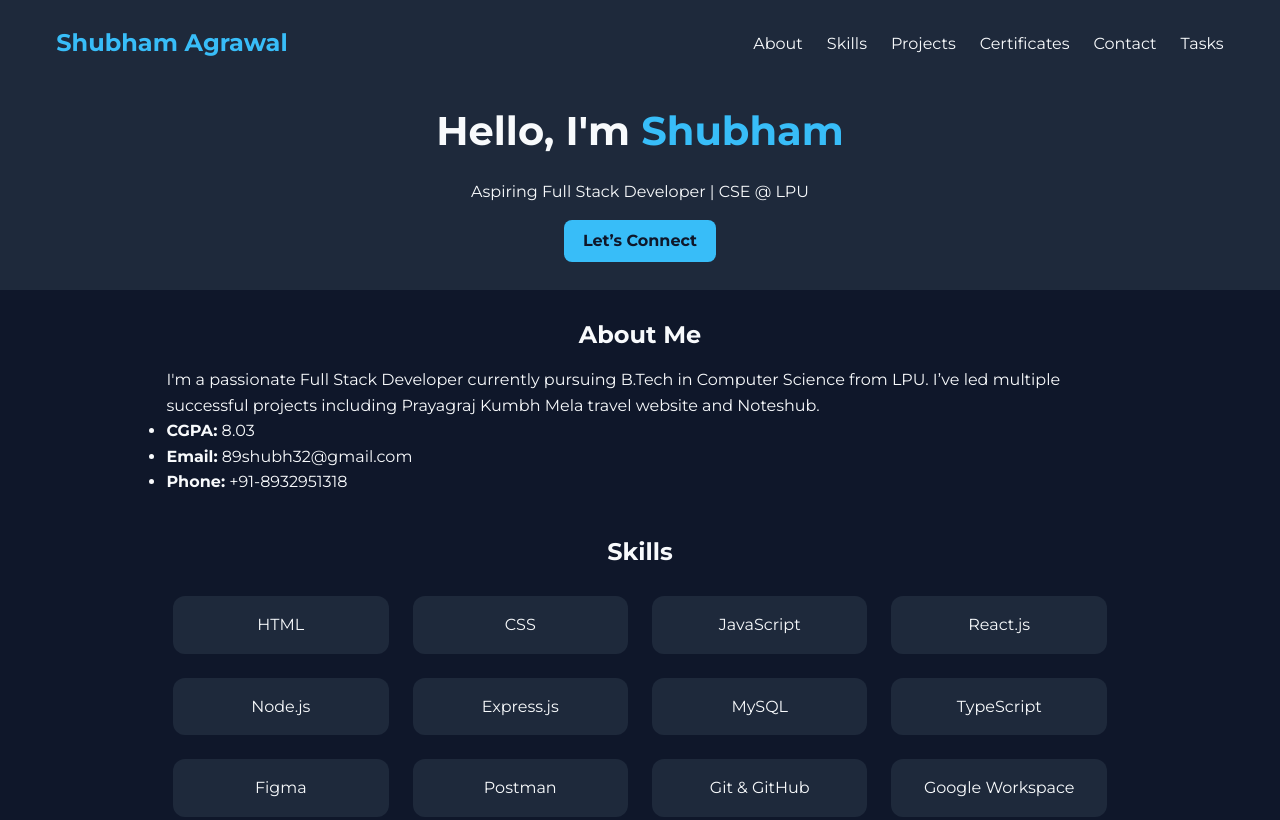
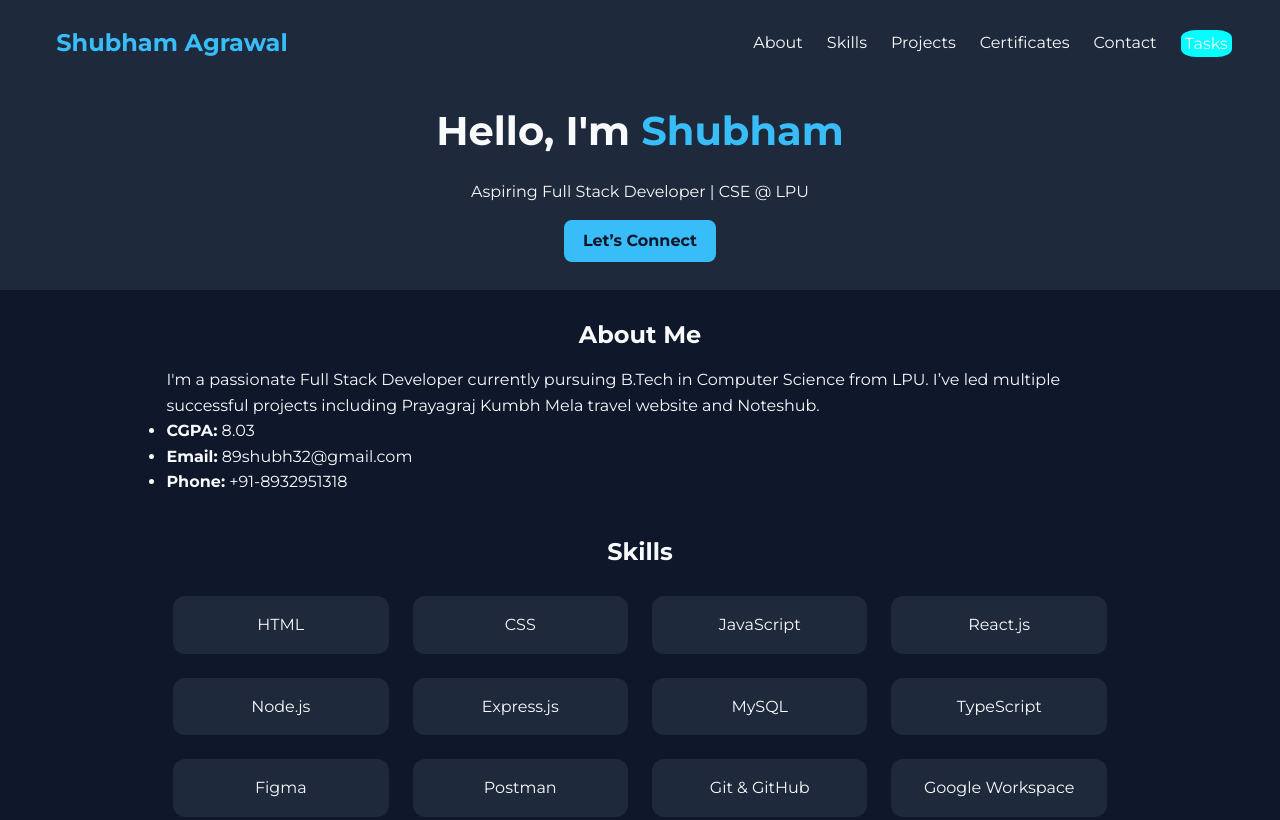
Before and after one commit to SHUBHAM-AGRAWAL-ALLAHABAD/broadridge, a plain HTML site: page index.html in a window 1280 px wide. Shown: the top 820 px of the page. Drawn offline with Linux system fonts and the light colour scheme.

Commit message:
minor fixes

```diff
--- a/index.html
+++ b/index.html
@@ -21,7 +21,7 @@
           <li><a href="#projects">Projects</a></li>
           <li><a href="#certificates">Certificates</a></li>
           <li><a href="#contact">Contact</a></li>
-          <li><a href="task.html">Tasks</a></li>
+          <li style="background-color: aqua; padding: 0.1% 0.9%; border-radius: 30%;"><a href="task.html">Tasks</a></li>
         </ul>
       </nav>
       <section class="hero">
```
